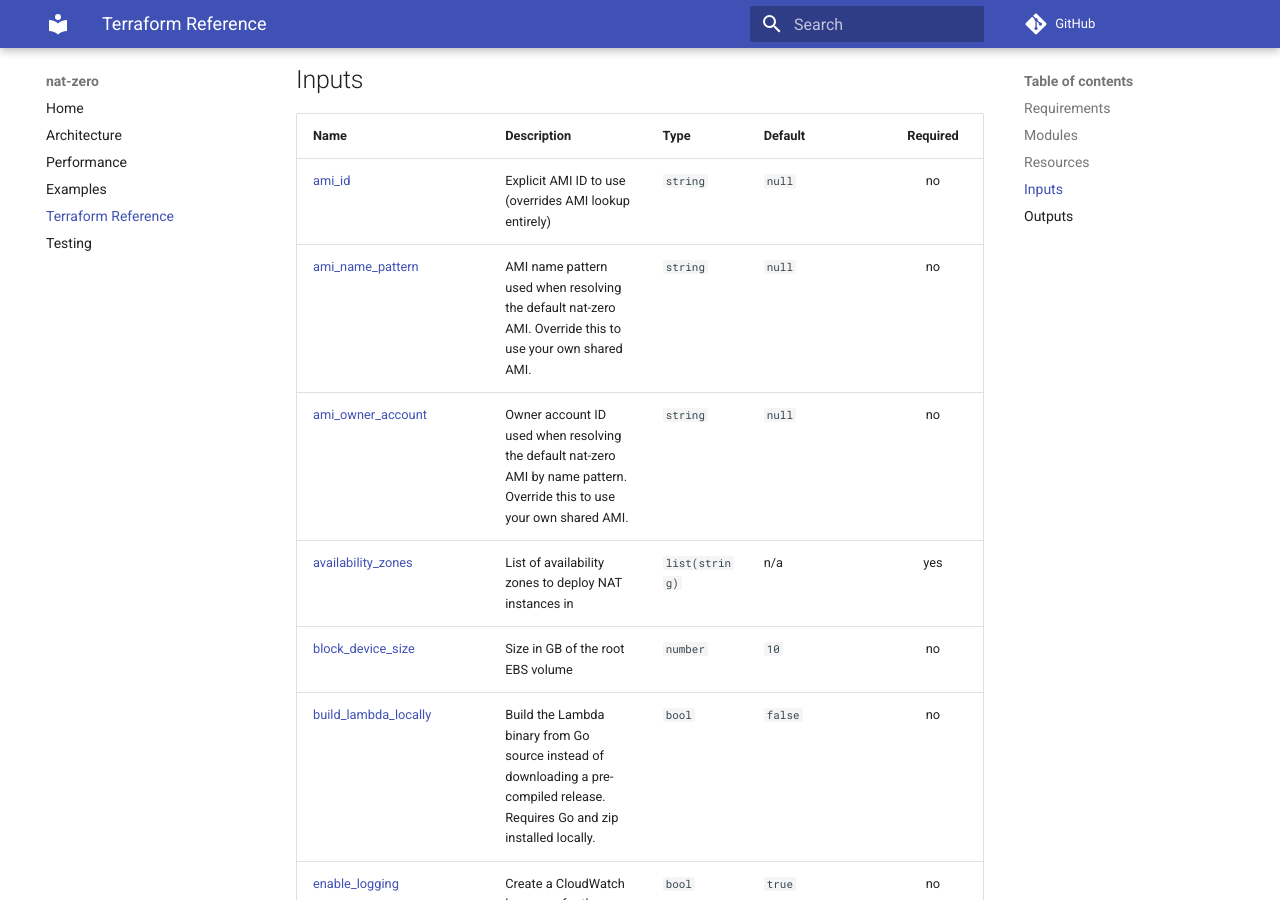
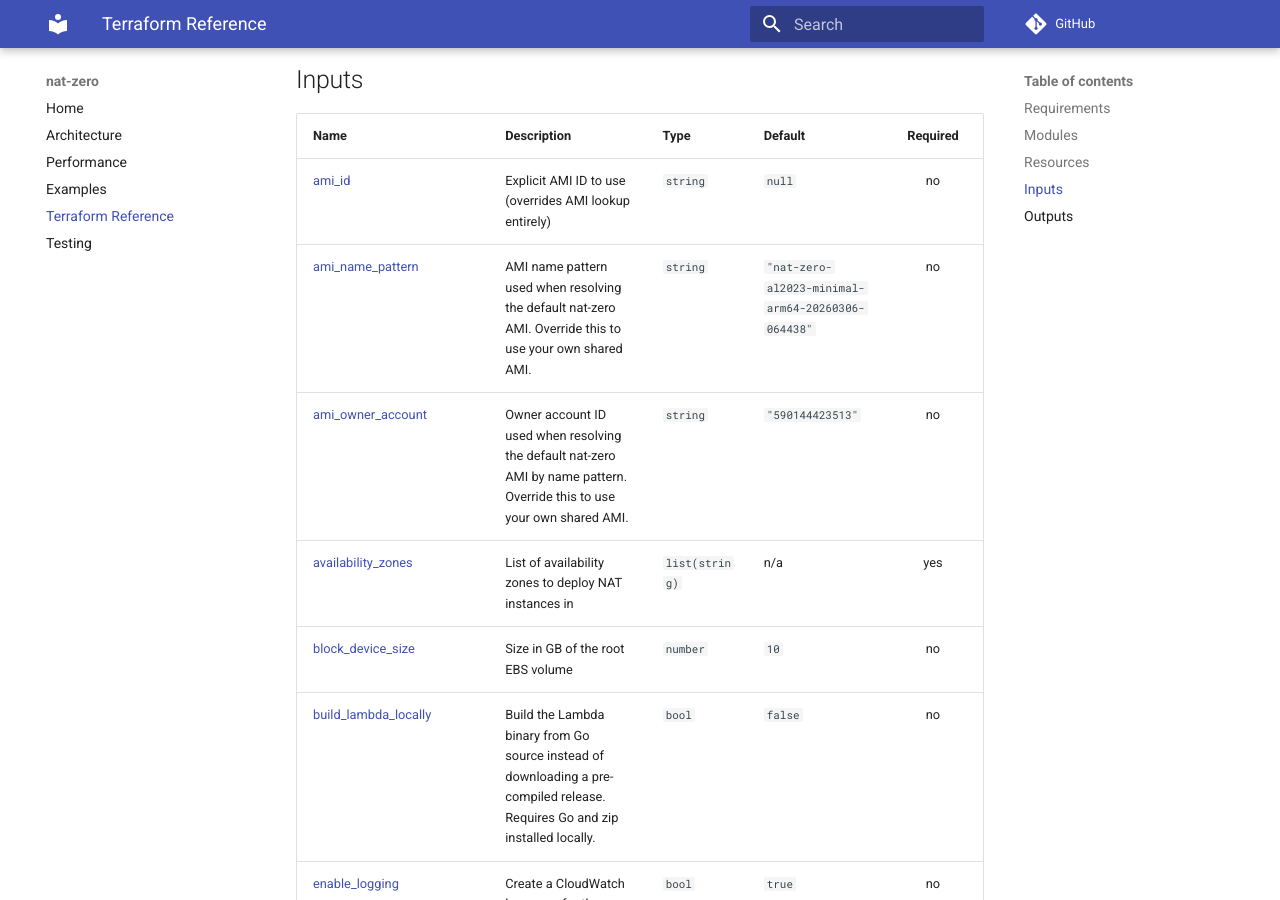
Before and after one commit to MachineDotDev/nat-zero, an MkDocs documentation site: the page built from docs/reference.md, in a window 1280 px wide and 900 px high, scrolled down 1723 px. Built offline with MkDocs 1.6.1 and Material for MkDocs 9.7.7, drawn with Linux system fonts in a browser that asks for light colours; comment, search, counter and statistics services are not loaded.

Commit message:
fix: point defaults at the bootstrap nat-zero AMI

```diff
--- a/docs/reference.md
+++ b/docs/reference.md
@@ -43,8 +43,8 @@
 | Name | Description | Type | Default | Required |
 |------|-------------|------|---------|:--------:|
 | <a name="input_ami_id"></a> [ami\_id](#input\_ami\_id) | Explicit AMI ID to use (overrides AMI lookup entirely) | `string` | `null` | no |
-| <a name="input_ami_name_pattern"></a> [ami\_name\_pattern](#input\_ami\_name\_pattern) | AMI name pattern used when resolving the default nat-zero AMI. Override this to use your own shared AMI. | `string` | `null` | no |
-| <a name="input_ami_owner_account"></a> [ami\_owner\_account](#input\_ami\_owner\_account) | Owner account ID used when resolving the default nat-zero AMI by name pattern. Override this to use your own shared AMI. | `string` | `null` | no |
+| <a name="input_ami_name_pattern"></a> [ami\_name\_pattern](#input\_ami\_name\_pattern) | AMI name pattern used when resolving the default nat-zero AMI. Override this to use your own shared AMI. | `string` | `"nat-zero-al2023-minimal-arm64-20260306-064438"` | no |
+| <a name="input_ami_owner_account"></a> [ami\_owner\_account](#input\_ami\_owner\_account) | Owner account ID used when resolving the default nat-zero AMI by name pattern. Override this to use your own shared AMI. | `string` | `"590144423513"` | no |
 | <a name="input_availability_zones"></a> [availability\_zones](#input\_availability\_zones) | List of availability zones to deploy NAT instances in | `list(string)` | n/a | yes |
 | <a name="input_block_device_size"></a> [block\_device\_size](#input\_block\_device\_size) | Size in GB of the root EBS volume | `number` | `10` | no |
 | <a name="input_build_lambda_locally"></a> [build\_lambda\_locally](#input\_build\_lambda\_locally) | Build the Lambda binary from Go source instead of downloading a pre-compiled release. Requires Go and zip installed locally. | `bool` | `false` | no |
```
Also changed, not shown: README.md (+2 -2 lines), 1 other file.
